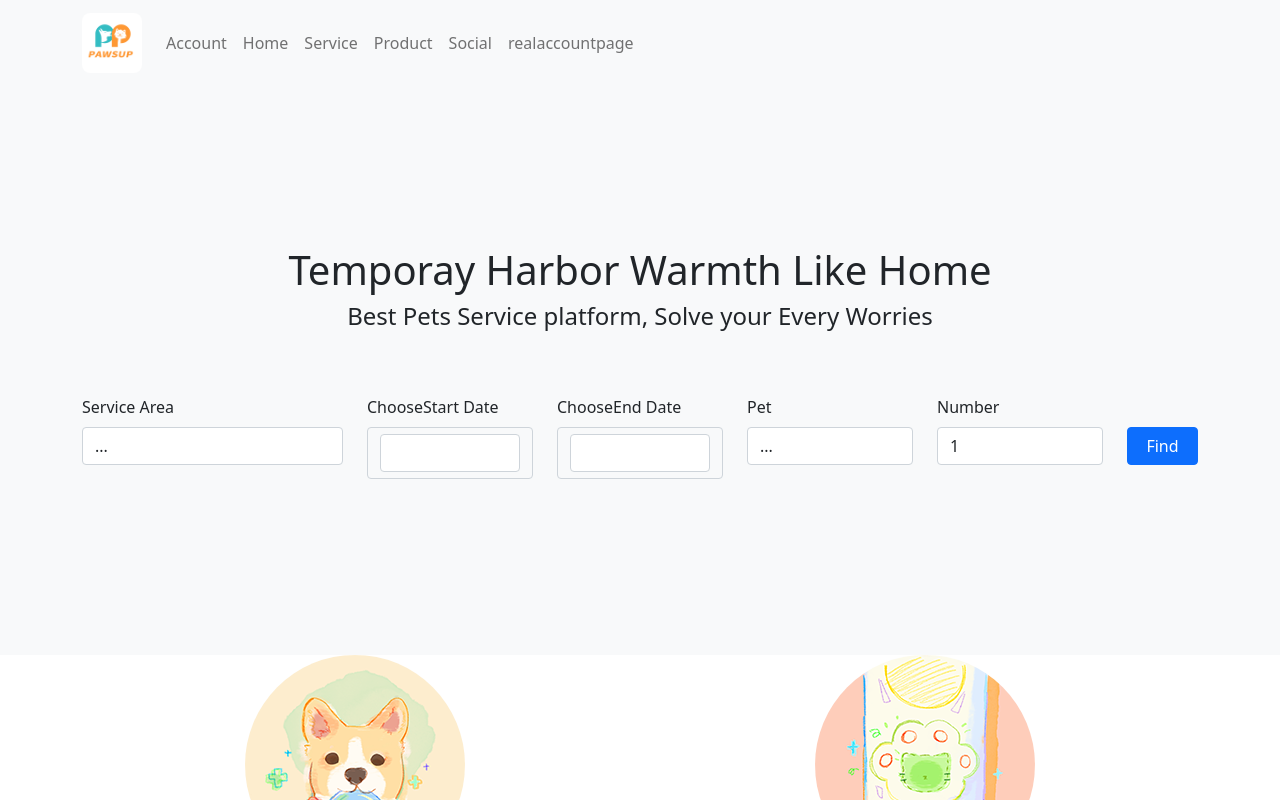
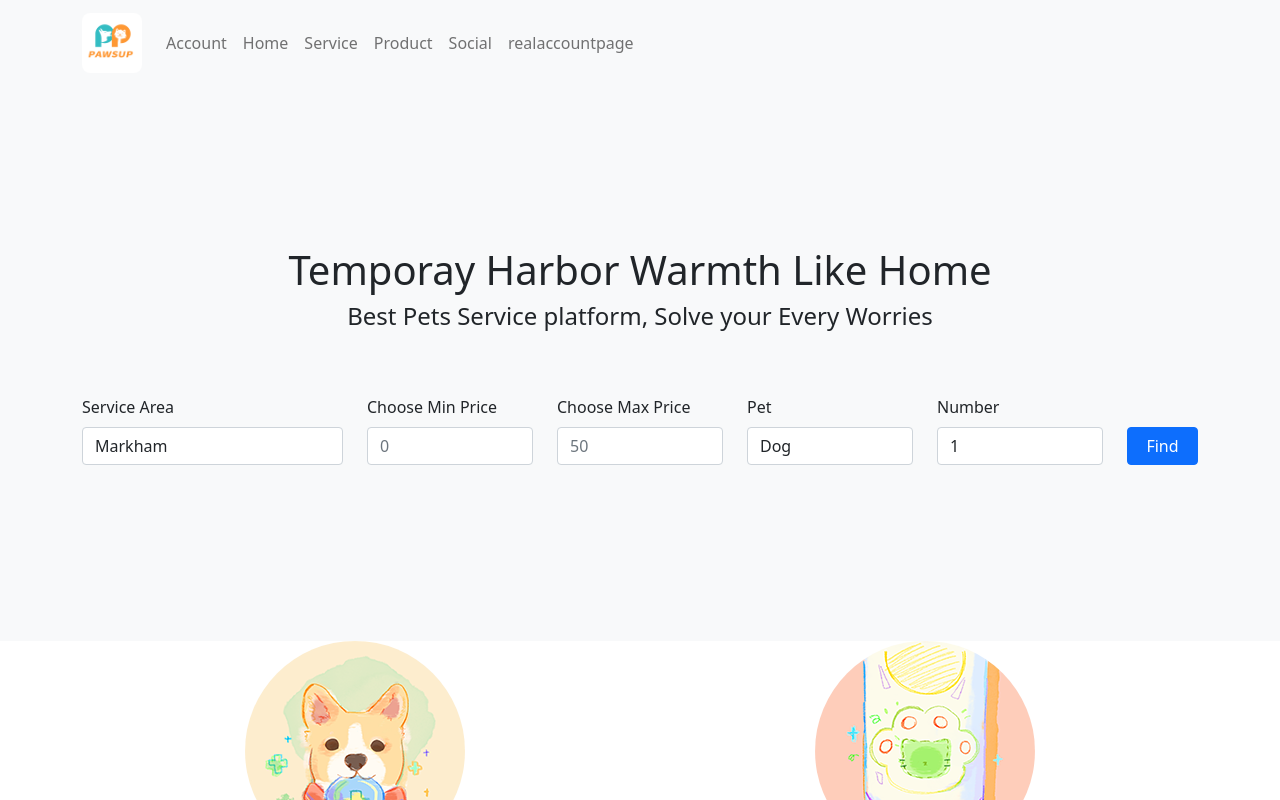
Before and after one commit to Jonathan0137/Pawsup, a React (Create React App) app in the folder client/: page / in a window 1280 px wide. Shown: the top 800 px of the page. Built offline with nearby package versions, Linux system fonts and the light colour scheme.

Commit message:
NODE-64 finished ticket (#31)

```diff
--- a/client/package.json
+++ b/client/package.json
@@ -10,7 +10,6 @@
     "bootstrap": "^5.1.1",
     "react": "^17.0.2",
     "react-bootstrap": "^1.6.3",
-    "react-datepicker": "^4.2.1",
     "react-dom": "^17.0.2",
     "react-router-dom": "^5.3.0",
     "react-scripts": "4.0.3",
--- a/client/src/components/HomePageSearchService.js
+++ b/client/src/components/HomePageSearchService.js
@@ -1,13 +1,14 @@
 import { Form, Button, Row, Col } from 'react-bootstrap';
 import React, { useState } from 'react';
 import './HomePageSearchService.css';
-import DatePicker from 'react-datepicker';
-import 'react-datepicker/dist/react-datepicker.css'
 
 const HomePageSearchService = ({search}) => {
 
-    const [startDate, setStartDate] = useState();
-    const [endDate, setEndDate] = useState();
+    const [minPrice, setMinPrice] = useState(0);
+    const [maxPrice, setMaxPrice] = useState(50);
+    const [serviceArea, setServiceArea] = useState("Markham");
+    const [pet, setPet] = useState("Dog");
+    const [numberOfPet, setNumberOfPet] = useState(1);
 
     return (
         <div>
@@ -15,8 +16,8 @@ const HomePageSearchService = ({search}) => {
                 <Row className="mb-3 searchRow aligh-item-center">
                     <Form.Group as={Col} md={3} controlId="serviceArea">
                         <Form.Label>Service Area</Form.Label>
-                        <Form.Control as="select" defaultValue="Choose Service ...">
-                            <option>...</option>
+                        <Form.Control as="select" placeholder={serviceArea}
+                        onChange={e => setServiceArea(e.target.value)}>
                             <option>Markham</option>
                             <option>Toronto</option>
                             <option>Kirkland</option>
@@ -27,31 +28,36 @@ const HomePageSearchService = ({search}) => {
                         </Form.Control>
                     </Form.Group>
 
-                    <Form.Group as={Col} md={2} controlId="serviceDate">
-                        <Form.Label>ChooseStart Date</Form.Label>
-                        <DatePicker
-                            selected={startDate}
-                            onChange={date => setStartDate(date)}
-                            dateFormat='yyyy/MM/dd'
-                            minDate = {new Date()}
+                    <Form.Group as={Col} md={2} controlId="minPrice">
+                        <Form.Label>Choose Min Price</Form.Label>
+                        <Form.Control
+                            type='number'
+                            placeholder={minPrice}
+                            onChange={e => setMinPrice(e.target.value)}
+                            isInvalid={minPrice>maxPrice}
                         />
+                        <Form.Control.Feedback type="invalid">
+                            Please select a valid range
+                        </Form.Control.Feedback>
 
                     </Form.Group>
-                    <Form.Group as={Col} md={2} controlId="serviceDate">
-                        <Form.Label>ChooseEnd Date</Form.Label>
-                        <DatePicker
-                            selected={endDate}
-                            onChange={date => setEndDate(date)}
-                            dateFormat='yyyy/MM/dd'
-                            minDate = {new Date(startDate)}
+                    <Form.Group as={Col} md={2} controlId="maxPrice">
+                        <Form.Label>Choose Max Price</Form.Label>
+                        <Form.Control
+                            type='number'
+                            placeholder={maxPrice}
+                            onChange={e => setMaxPrice(e.target.value)}
+                            isInvalid={minPrice>maxPrice}
                         />
-
+                        <Form.Control.Feedback type="invalid">
+                            Please select a valid range
+                        </Form.Control.Feedback>
                     </Form.Group>
 
                     <Form.Group as={Col} md={2} controlId="Pet">
                         <Form.Label>Pet</Form.Label>
-                        <Form.Control as="select" defaultValue="...">
-                            <option>...</option>
+                        <Form.Control as="select" placeholder={pet}
+                        onChange={e => setPet(e.target.value)}>
                             <option>Dog</option>
                             <option>Cat</option>
                         </Form.Control>
@@ -59,7 +65,8 @@ const HomePageSearchService = ({search}) => {
 
                     <Form.Group as={Col} md={2} controlId="Num">
                         <Form.Label>Number</Form.Label>
-                        <Form.Control as="select" defaultValue="1">
+                        <Form.Control as="select" placeholder={numberOfPet}
+                        onChange={e => setNumberOfPet(e.target.value)}>
                             <option>1</option>
                             <option>2</option>
                             <option>3</option>
```
Also changed, not shown: 1 other file (tests, documents, lock files or other folders).
